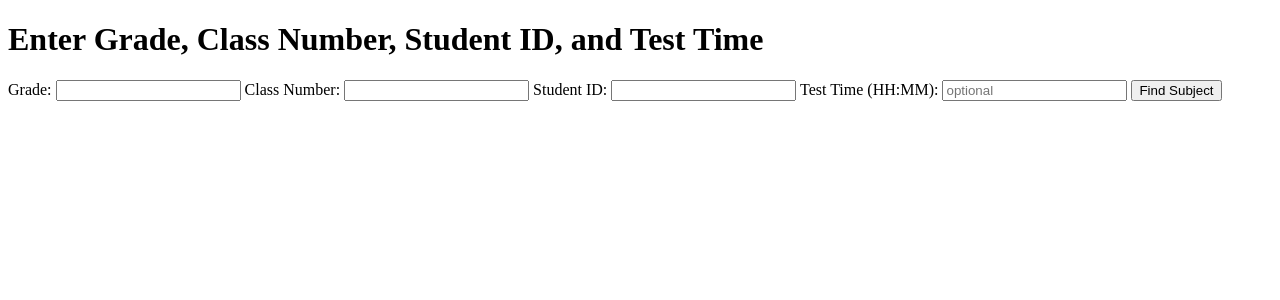
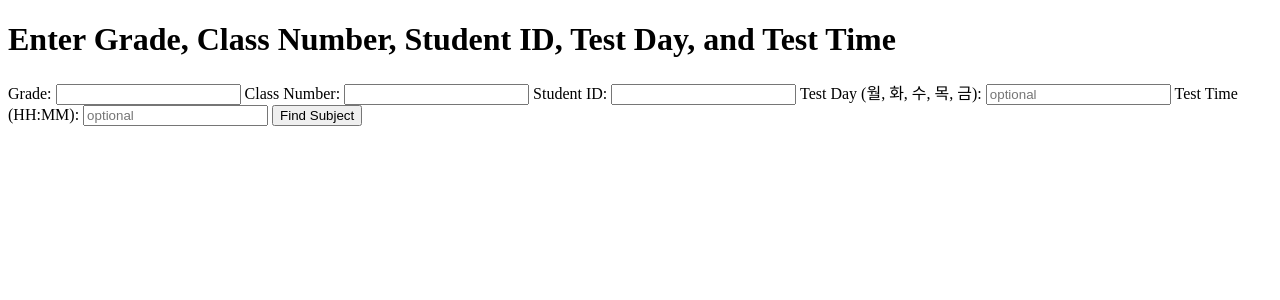
Before and after one commit to seereal-KJS/Time-Table-Inhun, a Flask app: page / in a window 1280 px wide. Shown: the top 300 px of the page. Run offline with Flask 3, Linux system fonts and the light colour scheme.

Commit message:
Update index.html

```diff
--- a/templates/index.html
+++ b/templates/index.html
@@ -5,7 +5,7 @@
     <title>Subject Finder</title>
 </head>
 <body>
-    <h1>Enter Grade, Class Number, Student ID, and Test Time</h1>
+    <h1>Enter Grade, Class Number, Student ID, Test Day, and Test Time</h1>
     <form action="/subject" method="post">
         <label for="grade">Grade:</label>
         <input type="text" id="grade" name="grade" required>
@@ -13,6 +13,8 @@
         <input type="text" id="class_number" name="class_number" required>
         <label for="student_id">Student ID:</label>
         <input type="text" id="student_id" name="student_id" required>
+        <label for="test_day">Test Day (월, 화, 수, 목, 금):</label>
+        <input type="text" id="test_day" name="test_day" placeholder="optional">
         <label for="test_time">Test Time (HH:MM):</label>
         <input type="text" id="test_time" name="test_time" placeholder="optional">
         <button type="submit">Find Subject</button>
```
